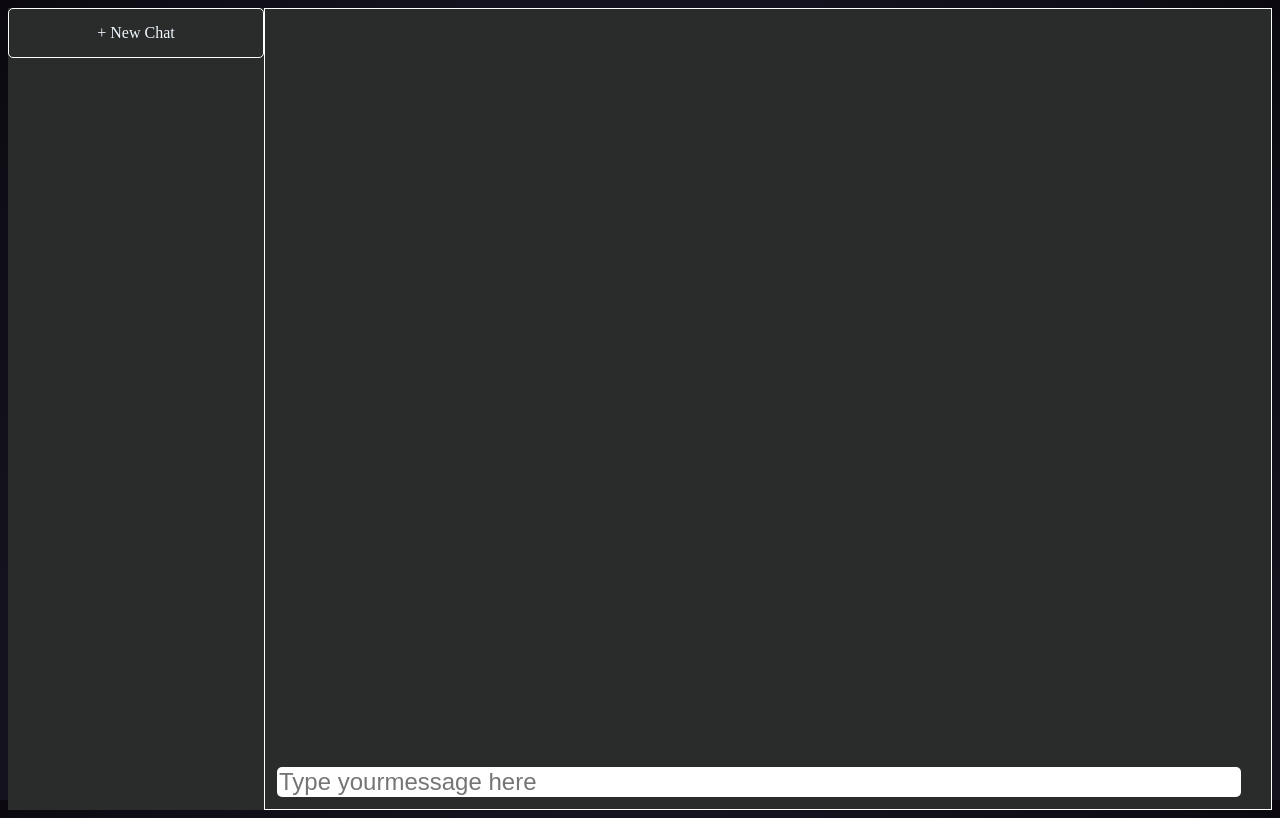
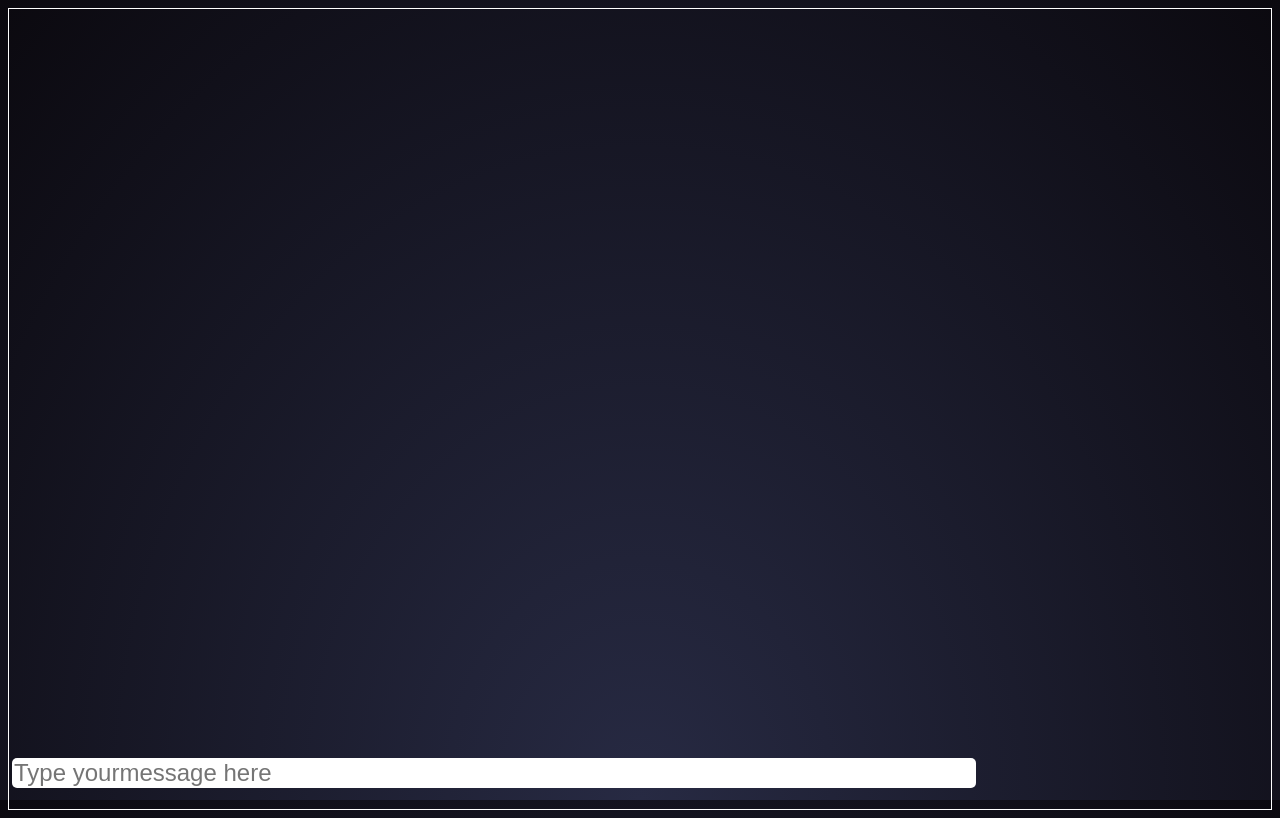
Before and after one commit to sorayapnblm/story-teller-open-ai, a React (Vite) app in the folder client/: page /chat in a window 1280 px wide. Built offline with nearby package versions, Linux system fonts and the light colour scheme.

Commit message:
Comment out the "clearChat" function Delete the ChatMessage arrow function and put it inside the return statement

```diff
--- a/client/src/components/Chat.jsx
+++ b/client/src/components/Chat.jsx
@@ -15,9 +15,9 @@ function Chat() {
 
   //clear function
 
-  function clearChat() {
-    setChatLog([]);
-  }
+  // function clearChat() {
+  //   setChatLog([]);
+  // }
 
   async function handleSubmit(e) {
 
@@ -55,19 +55,22 @@ function Chat() {
   }
   return (
     <>
-      <div className="test">
-        <aside className="sidemenu">
-          <div className="side-menu-button" onClick={clearChat}>
+      <div className="chat-container">
+          {/* <div className="side-menu-button" onClick={clearChat}>
             <span>+ </span>
             New Chat
+          </div> */}
+        <div className="chatbox">
+          {chatLog.map((message, index) => (
+            <div className="chat-message">
+            <div className="message">
+              {message.content}
+            </div>
           </div>
-        </aside>
-        <section className="chatbox">
-          {chatLog.map((message, index) => (
-            <ChatMessage key={index} message={message} />
           ))}
-          <div className="chat-input-holder">
-            <form onSubmit={handleSubmit}>
+        </div>
+        <div className="chat-input-holder">
+            <form onSubmit={handleSubmit} className="formtest">
             <input
               rows={1}
               value={input}
@@ -78,20 +81,9 @@ function Chat() {
             </input>
              </form>
           </div>
-        </section>
       </div>
     </>
   );
 }
 
-const ChatMessage = ({message}) => {
-  return(
-    <div className="chat-message">
-            <div className="message">
-              {message.content}
-              </div>
-          </div>
-  )
-}
-
 export default Chat;
```
